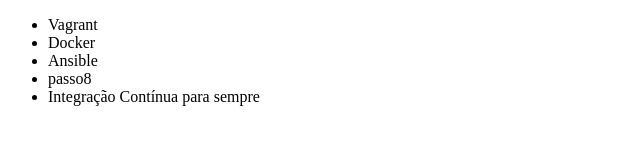
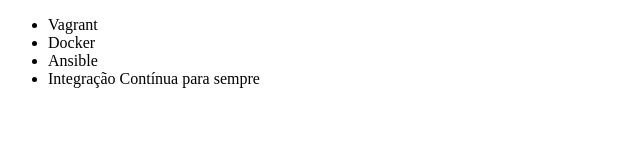
Before and after one commit to alexissouza/TesteAluraRepo, a plain HTML site: page index.html in a window 1280 px wide. Shown: the whole page, without its empty margins (0-640 px from the left). Drawn offline with Linux system fonts and the light colour scheme.

Commit message:
Revert "Alterando o código"
This reverts commit a9be1a4c9c185c7149733cf97409134684192719.

```diff
--- a/index.html
+++ b/index.html
@@ -9,7 +9,6 @@
         <li>Vagrant</li>
         <li>Docker</li>
         <li>Ansible</li>
-		<li>passo8</li>
         <li>Integração Contínua para sempre</li>
     </ul>
 </body>
```
